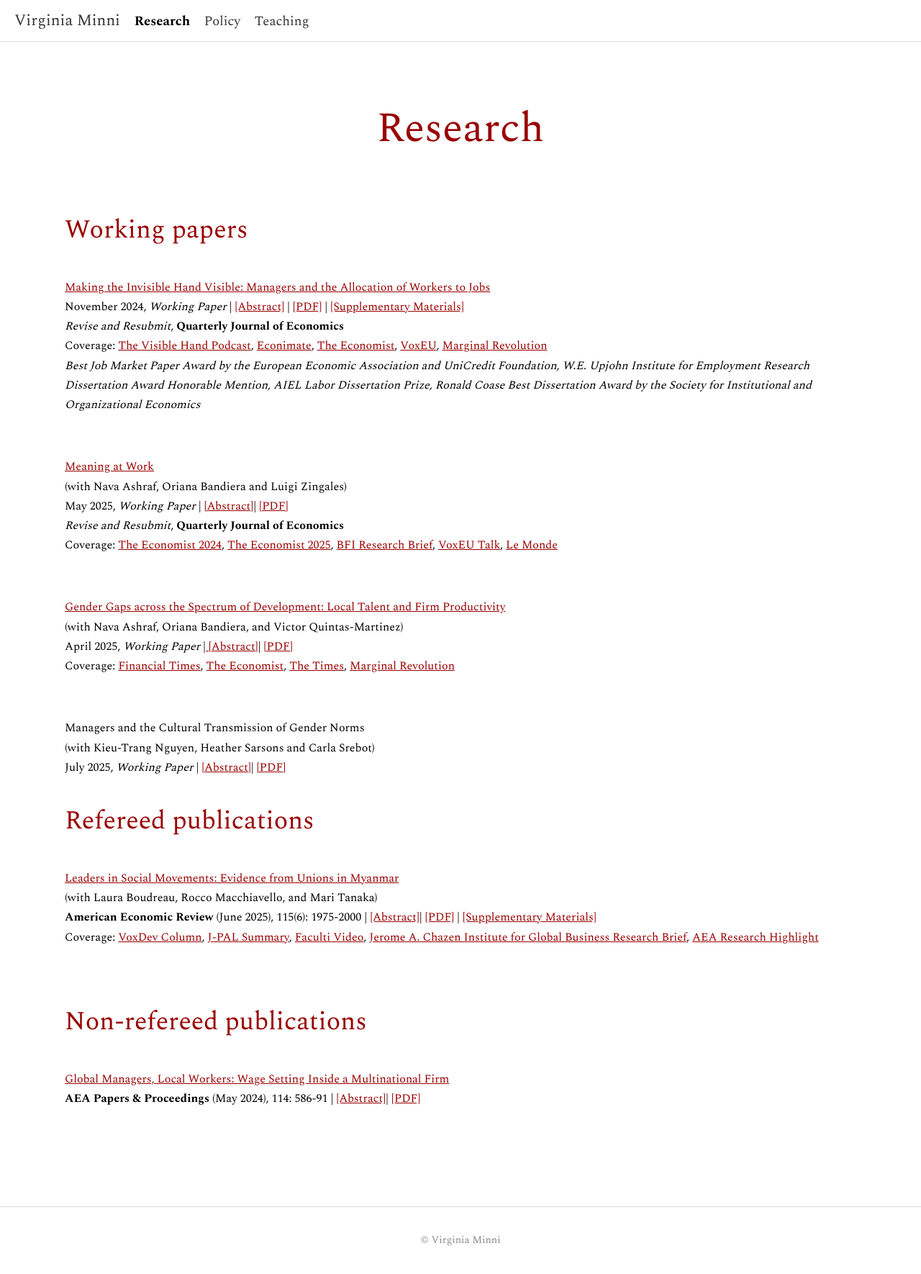
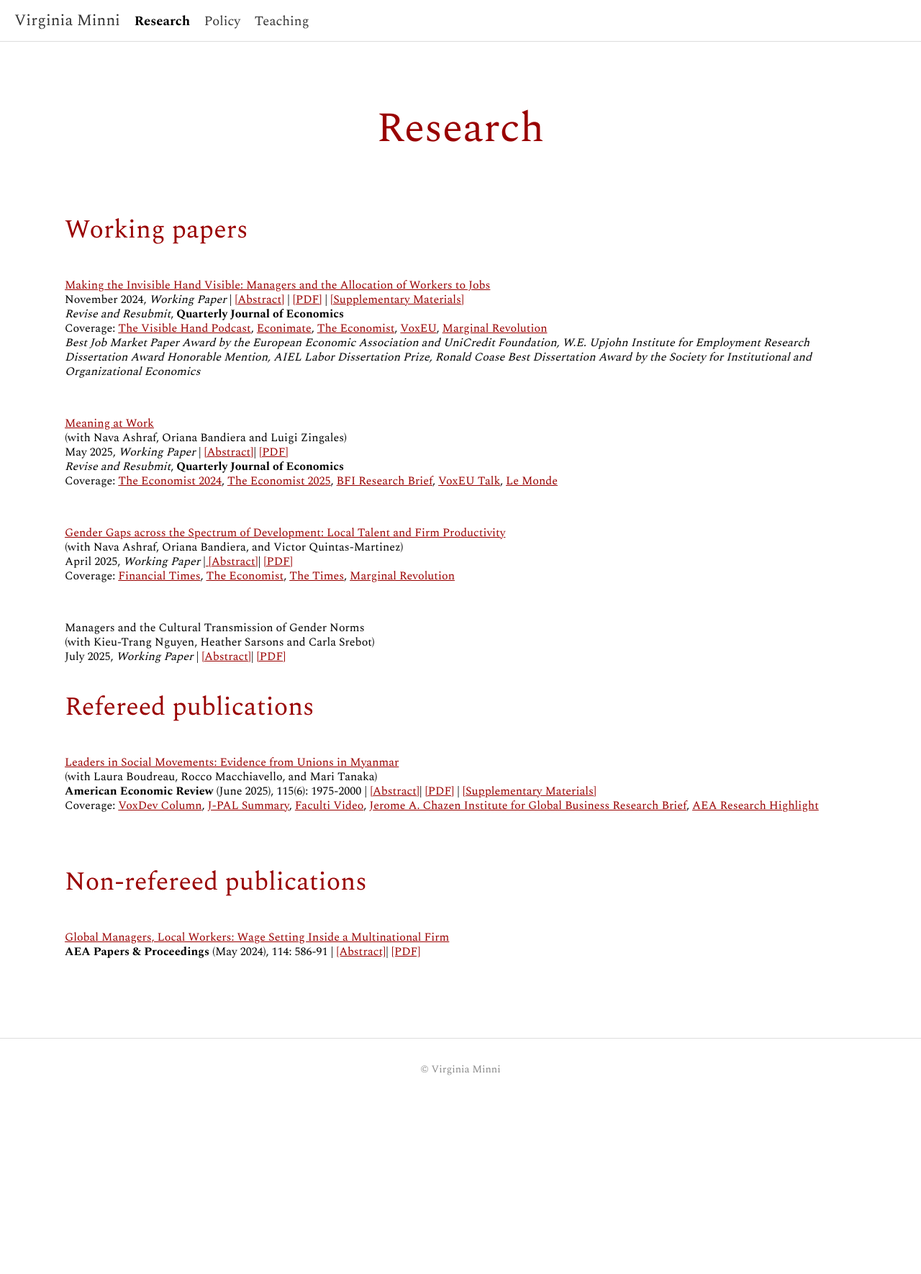
Before and after one commit to virginiaminni/virginiaminni.github.io, a Jekyll site: the page built from research.md, in a window 1280 px wide. Shown: the whole page at 72% size. Built offline with Jekyll 4.4.1, drawn with Linux system fonts in a browser that asks for light colours; after the commit the page ends 1519 px from its top, so only the background shows below that.

Commit message:
Reduce vertical spacing.css

```diff
--- a/assets/css/main.css
+++ b/assets/css/main.css
@@ -142,3 +142,30 @@ a {
         text-align: left !important; /* Left-align the text */
     }
 }
+
+/* === Added styles to reduce vertical spacing === */
+
+/* Tighten spacing around headings */
+h3 {
+    margin-top: 0.3em;
+    margin-bottom: 0.3em;
+}
+
+/* Reduce spacing for paragraphs */
+p {
+    margin-bottom: 0.3em;
+    line-height: 1.25;
+}
+
+/* Reduce margin of your abstract divs */
+#abstract-1, #abstract-4 {
+    margin-top: 5px !important;
+    margin-bottom: 5px !important;
+}
+
+/* Reduce spacing caused by <br> tags */
+br {
+    line-height: 0;
+    margin: 0;
+    padding: 0;
+}
```
